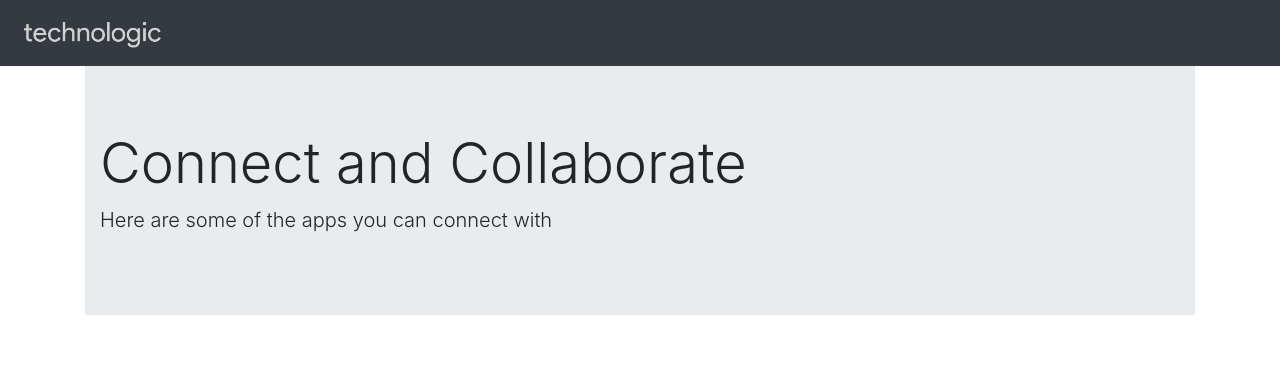
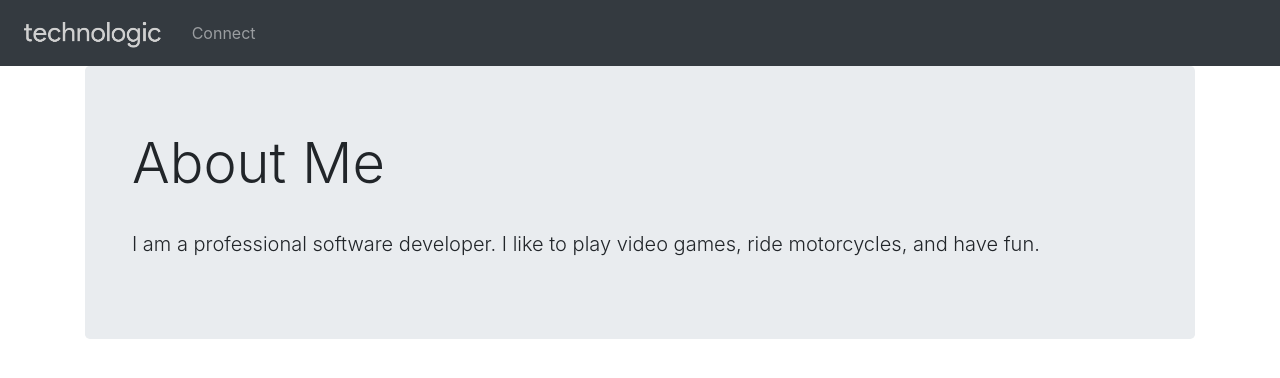
Before and after one commit to technologic808/personal-website, an Angular app: page /dashboard in a window 1280 px wide. Shown: the top 378 px of the page. Built offline with nearby package versions, Linux system fonts and the light colour scheme.

Commit message:
Add routing and change a few things around

```diff
--- /dev/null
+++ b/src/app/app-routing.module.ts
@@ -0,0 +1,24 @@
+import { NgModule } from '@angular/core';
+import { CommonModule } from '@angular/common';
+import { RouterModule, Routes } from '@angular/router';
+import { ConnectPageComponent } from './connect-page/connect-page.component';
+import { DashboardComponent } from './dashboard/dashboard.component';
+
+const appRoutes: Routes = [
+  { path: 'connect', component: ConnectPageComponent },
+  { path: 'dashboard', component: DashboardComponent },
+  { path: '', redirectTo: '/dashboard', pathMatch: 'full' }
+];
+
+@NgModule({
+  declarations: [],
+  imports: [
+    CommonModule,
+    RouterModule.forRoot(
+      appRoutes,
+      { enableTracing: true } // <-- debugging purposes only
+    )
+  ],
+  exports: [RouterModule]
+})
+export class AppRoutingModule {}
--- a/src/app/app.component.html
+++ b/src/app/app.component.html
@@ -1,4 +1,4 @@
 <app-navbar></app-navbar>
 <div class="container">
-  <app-dashboard></app-dashboard>
+  <router-outlet></router-outlet>
 </div>
--- a/src/app/common/navbar/navbar.component.html
+++ b/src/app/common/navbar/navbar.component.html
@@ -17,40 +17,19 @@
   </button>
 
   <div class="collapse navbar-collapse" id="navbarSupportedContent">
-    <!-- <ul class="navbar-nav mr-auto">
-      <li class="nav-item active">
-        <a class="nav-link" href="#"
-          >Home <span class="sr-only">(current)</span></a
-        >
-      </li>
+    <ul class="navbar-nav mr-auto">
       <li class="nav-item">
-        <a class="nav-link" href="#">Link</a>
-      </li>
-      <li class="nav-item dropdown">
         <a
-          class="nav-link dropdown-toggle"
+          routerLink="/connect"
+          routerLinkActive="active"
+          class="nav-link"
           href="#"
-          id="navbarDropdown"
-          role="button"
-          data-toggle="dropdown"
-          aria-haspopup="true"
-          aria-expanded="false"
-        >
-          Dropdown
-        </a>
-        <div class="dropdown-menu" aria-labelledby="navbarDropdown">
-          <a class="dropdown-item" href="#">Action</a>
-          <a class="dropdown-item" href="#">Another action</a>
-          <div class="dropdown-divider"></div>
-          <a class="dropdown-item" href="#">Something else here</a>
-        </div>
-      </li>
-      <li class="nav-item">
-        <a class="nav-link disabled" href="#" tabindex="-1" aria-disabled="true"
-          >Disabled</a
+          >Connect</a
         >
       </li>
     </ul>
+
+    <!--
     <form class="form-inline my-2 my-lg-0">
       <input
         class="form-control mr-sm-2"
--- /dev/null
+++ b/src/app/connect-page/connect-page.component.html
@@ -0,0 +1,11 @@
+<div class="jumbotron">
+  <div class="container">
+    <h1 class="display-4">
+      Connect and Collaborate
+    </h1>
+    <br />
+    <p class="lead">
+      Here are some of the apps you can connect with
+    </p>
+  </div>
+</div>
--- /dev/null
+++ b/src/app/connect-page/connect-page.component.ts
@@ -0,0 +1,15 @@
+import { Component, OnInit } from '@angular/core';
+
+@Component({
+  selector: 'app-connect-page',
+  templateUrl: './connect-page.component.html',
+  styleUrls: ['./connect-page.component.css']
+})
+export class ConnectPageComponent implements OnInit {
+
+  constructor() { }
+
+  ngOnInit(): void {
+  }
+
+}
--- a/src/app/dashboard/dashboard.component.html
+++ b/src/app/dashboard/dashboard.component.html
@@ -1,10 +1,12 @@
-<div class="jumbotron jumbotron-fluid">
+<div class="jumbotron">
   <div class="container">
-    <h1 class="display-4">
-      Connect and Collaborate
+    <h1 class="display-4 lead">
+      About Me
     </h1>
+    <br />
     <p class="lead">
-      Here are some of the apps you can connect with
+      I am a professional software developer. I like to play video games, ride
+      motorcycles, and have fun.
     </p>
   </div>
 </div>
```
Also changed, not shown: src/app/app.module.ts (+11 -2 lines), src/app/connect-page/connect-page.component.css (added), 1 other file (tests, documents, lock files or other folders).
